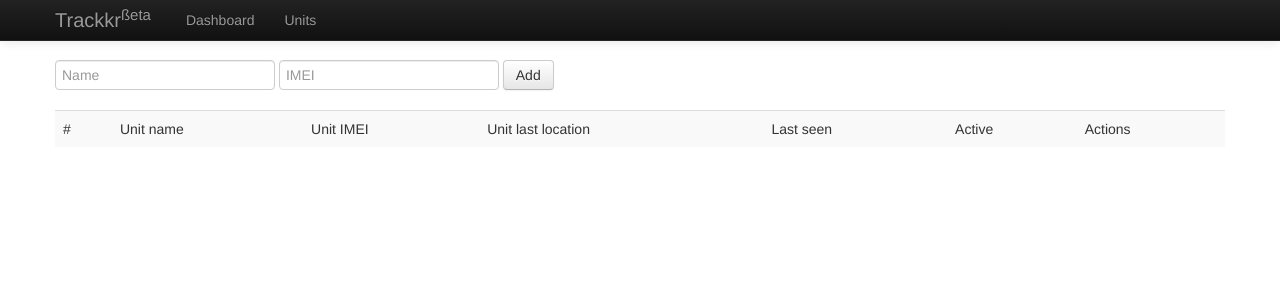
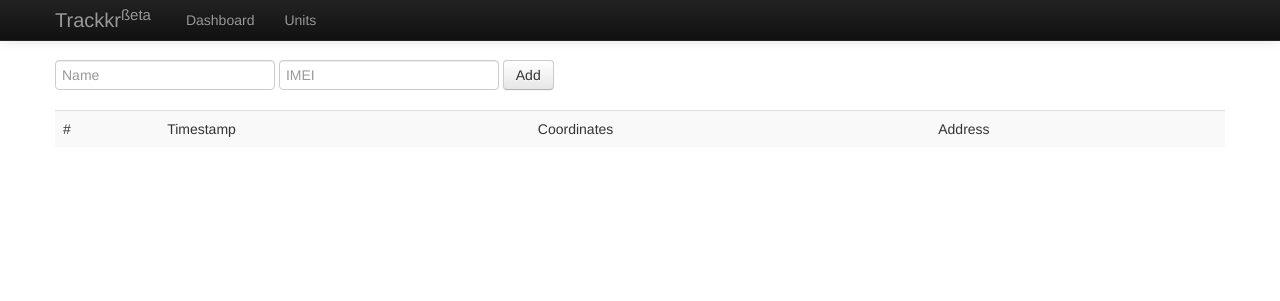
Before and after one commit to teran/trackkr, a Django app: template webui/templates/webui/units/unit.html in a window 1280 px wide. Shown: the top 301 px of the page. Run offline with Django 3.2, Linux system fonts and the light colour scheme; the template is opened without the code that fills it: values that come from a table or form of the project are taken from there, others are empty; tables that the repository leaves empty hold one stand-in row (values such as "Sample post"); some libraries are stand-ins or nearby versions.

Commit message:
Unit table

```diff
--- a/webui/templates/webui/units/unit.html
+++ b/webui/templates/webui/units/unit.html
@@ -17,22 +17,26 @@
                     <table class="table table-striped">
                         <tr>
                             <td>{% trans '#' %}</td>
-                            <td>{% trans 'Unit name' %}</td>
-                            <td>{% trans 'Unit IMEI' %}</td>
-                            <td>{% trans 'Unit last location' %}</td>
-                            <td>{% trans 'Last seen' %}</td>
-                            <td>{% trans 'Active' %}</td>
-                            <td>{% trans 'Actions' %}</td>
+                            <td>{% trans 'Timestamp' %}</td>
+                            <td>{% trans 'Coordinates' %}</td>
+                            <td>{% trans 'Address' %}</td>
                         </tr>
                         {% for message in messages %}
                         <tr>
                             <td>{{ forloop.counter }}</td>
-                            <td><a href="/units/{{ unit.imei }}.html">{{ message.timestamp }}</a></td>
-                            <td>{{ message.longitude }}</td>
-                            <td>{{ message.latitude }}</td>
-                            <td>{{ unit.get_lastseen|timesince }} {% trans 'ago' %}</td>
-                            <td>{% if unit.active == True %}<i class="icon-ok"> </i>{% else %}<i class="icon-off"> </i>{% endif %}</td>
-                            <td><a class="btn" href="/units/delete/{{ unit.imei }}.html">Delete</a></td>
+                            <td>{{ message.timestamp }}</td>
+                            <td>{% if message.longitude and message.latitude %}<a href="http://geocode-maps.yandex.ru/1.x/?geocode={{ message.longitude }},%20{{ message.latitude }}&format=json">{{ message.longitude }}, {{ message.latitude }}</a>{% else %}N/A{% endif %}</td>
+                            <td id="message_{{ message.id }}">
+                                {% if message.longitude and message.latitude %}
+                                <script>
+                                    $.getJSON('http://geocode-maps.yandex.ru/1.x/?geocode={{ message.longitude }},%20{{ message.latitude }}&format=json')
+                                        .done(function(data){
+                                            $.('#message_{{ message.id }}').html('lol');
+                                            // data.response.GeoObjectCollection.featureMember[0].GeoObject.metaDataProperty.GeocoderMetaData.text
+                                        });
+                                </script>
+                                {% endif %}
+                            </td>
                         </tr>
                         {% endfor %}
                     </table>
```
